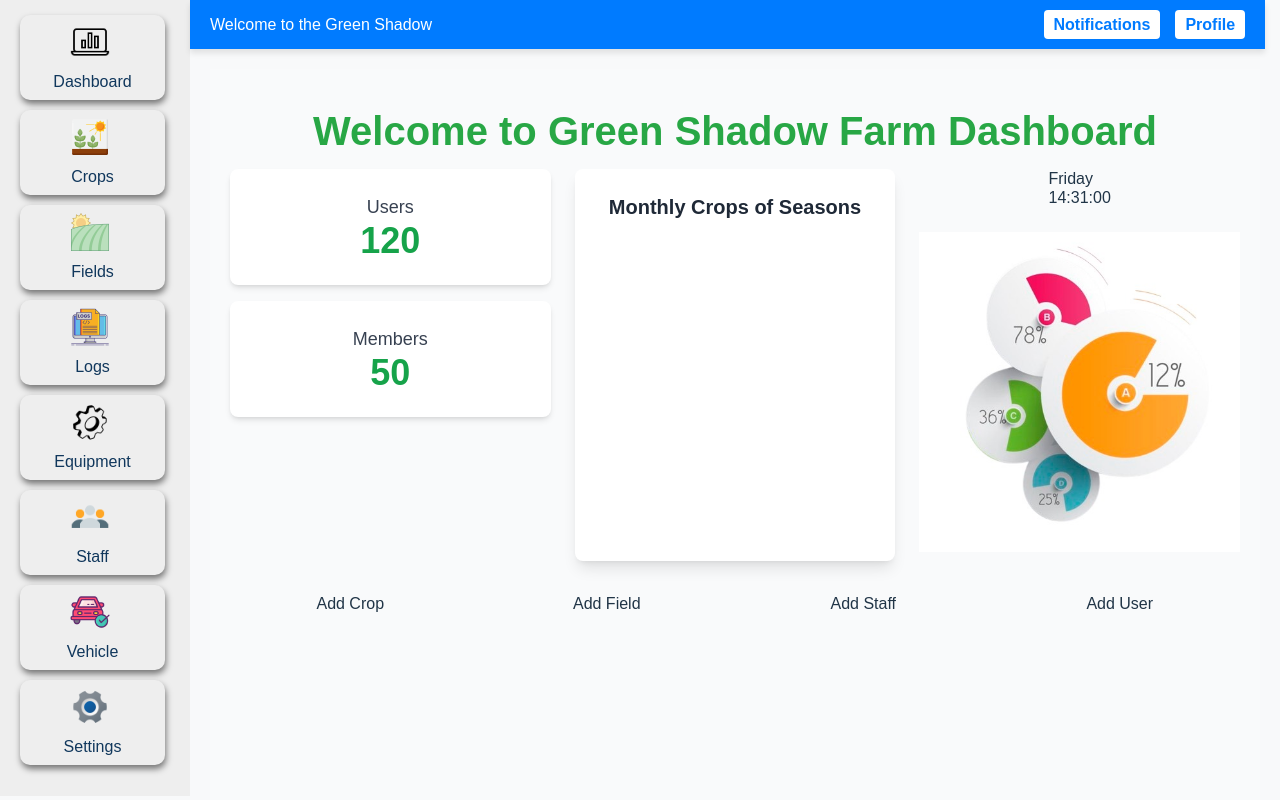
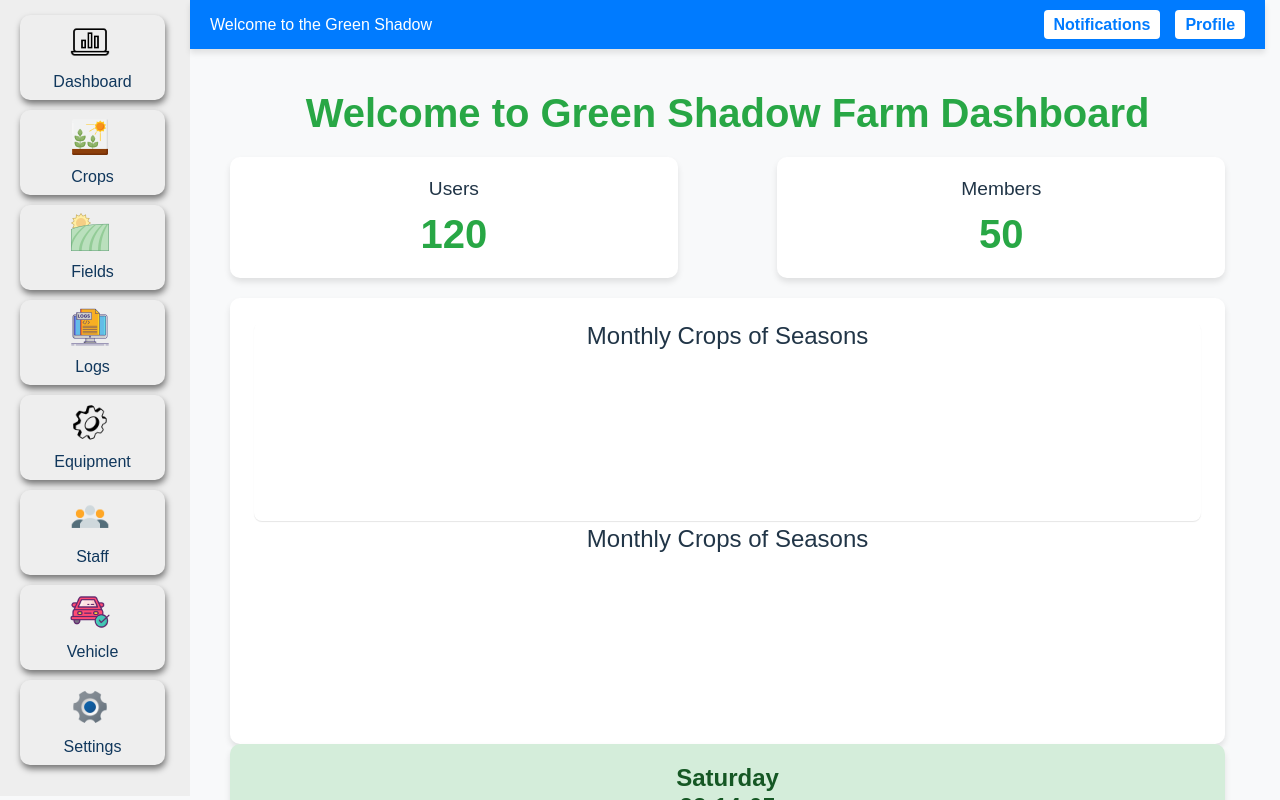
Before and after one commit to jayawickrma/HTML-TO-REACT-Green-Shadow-, a React (Vite) app: page / in a window 1280 px wide. Built offline with nearby package versions, Linux system fonts and the light colour scheme.

Commit message:
created ui

```diff
--- a/src/Dashboard.css
+++ b/src/Dashboard.css
@@ -1,6 +1,7 @@
 @tailwind base;
 @tailwind components;
 @tailwind utilities;
+
 /* General Body Styling */
 body {
     margin: 0;
@@ -9,16 +10,16 @@ body {
     background-color: #f8f9fa;
 }
 
-/* Welcome Section */
 #dashboardContent {
     padding: 20px;
     min-height: 100vh;
 }
 
-#dashboardContent h2 {
+/* Welcome Section */
+.welcome-section h2 {
     font-size: 2.5rem;
     font-weight: bold;
-    color: #28a745; /* Green color */
+    color: #28a745;
     text-align: center;
     margin-bottom: 20px;
 }
@@ -26,25 +27,22 @@ body {
 /* Stats Section */
 .stats-section {
     display: flex;
-    gap: 20px;
-    justify-content: center;
+    justify-content: space-between;
     margin-bottom: 20px;
 }
 
 .stats-card {
-    background: white;
+    background-color: white;
     box-shadow: 0px 4px 6px rgba(0, 0, 0, 0.1);
     border-radius: 10px;
     padding: 20px;
     text-align: center;
-    flex: 1;
-    max-width: 200px;
+    width: 45%;
 }
 
 .stats-card h5 {
     font-size: 1.2rem;
     font-weight: 500;
-    color: #666;
     margin-bottom: 10px;
 }
 
@@ -54,104 +52,69 @@ body {
     color: #28a745;
 }
 
-/* Buttons Section */
-.buttons-section {
-    display: grid;
-    grid-template-columns: repeat(auto-fit, minmax(150px, 1fr));
-    gap: 15px;
-    margin: 20px 0;
-}
-
-.action-button {
-    background: #28a745;
-    color: white;
-    font-weight: bold;
-    font-size: 1rem;
-    padding: 10px 15px;
-    border: none;
-    border-radius: 5px;
-    text-align: center;
-    cursor: pointer;
-    transition: background 0.3s ease;
-}
-
-.action-button:hover {
-    background: #218838;
-}
-
 /* Chart Section */
 .chart-section {
-    background: white;
+    background-color: white;
     box-shadow: 0px 4px 6px rgba(0, 0, 0, 0.1);
     border-radius: 10px;
     padding: 20px;
-    margin: 20px auto;
-    max-width: 600px;
+    text-align: center;
 }
 
 .chart-section h5 {
     font-size: 1.5rem;
-    font-weight: bold;
-    color: #333;
+    margin-bottom: 20px;
+}
+
+/* Date and Time Section */
+.date-time-card {
+    background-color: #d4edda;
+    box-shadow: 0px 4px 6px rgba(0, 0, 0, 0.1);
+    border-radius: 10px;
+    padding: 20px;
     text-align: center;
     margin-bottom: 20px;
 }
 
-#myChart {
-    width: 100%;
-    height: 300px;
-}
-
-/* Date and Time Section */
-.date-time-card {
-    background: #d4edda;
-    box-shadow: 0px 4px 6px rgba(0, 0, 0, 0.1);
-    border-radius: 10px;
-    text-align: center;
-    padding: 20px;
-    margin: 20px auto;
-    max-width: 200px;
-}
-
 .date-time-card p {
     margin: 0;
-    color: #333;
+    color: #155724;
     font-size: 1.5rem;
     font-weight: bold;
 }
 
-.date-time-card p:last-child {
-    font-size: 2rem;
-    margin-top: 10px;
-}
-
 /* Pie Chart Section */
 .pie-chart-card {
-    background: white;
+    background-color: white;
     box-shadow: 0px 4px 6px rgba(0, 0, 0, 0.1);
     border-radius: 10px;
     padding: 20px;
-    display: flex;
-    justify-content: center;
-    align-items: center;
-    margin: 20px auto;
-    max-width: 300px;
+    text-align: center;
 }
 
 .pie-chart-card img {
-    width: 200px;
-    height: 200px;
-    object-fit: cover;
+    width: 100%;
+    height: auto;
 }
 
-/* Responsive Styling */
-@media (max-width: 768px) {
-    .stats-section {
-        flex-direction: column;
-        align-items: center;
-    }
+/* Buttons Section */
+.buttons-section {
+    display: flex;
+    justify-content: space-around;
+    margin-top: 20px;
+}
 
-    .buttons-section {
-        grid-template-columns: repeat(2, 1fr);
-    }
+.action-button {
+    background-color: #28a745;
+    color: white;
+    padding: 10px 20px;
+    border: none;
+    border-radius: 5px;
+    font-weight: bold;
+    cursor: pointer;
+    transition: background-color 0.3s ease;
 }
+
+.action-button:hover {
+    background-color: #218838;
+}
--- a/src/Pages/DashBoard.tsx
+++ b/src/Pages/DashBoard.tsx
@@ -1,76 +1,65 @@
-
 import "../Dashboard.css"; // Import the CSS file
 import pieChart from "../assets/piechart.jpg";
 
 export function DashBoard() {
     return (
-        <>
-            <div id="dashboardContent" className="p-6 bg-gray-50 min-h-screen">
+        <div id="dashboardContent">
             {/* Welcome Section */}
-                <div className="mt-6 mb-4 text-center">
-                    <h2 className="text-3xl font-bold text-green-600">
-                        Welcome to Green Shadow Farm Dashboard
-                    </h2>
+            <div className="welcome-section">
+                <h2>Welcome to Green Shadow Farm Dashboard</h2>
             </div>
 
-                {/* Stats and Buttons Section */}
-                <div className="grid grid-cols-1 md:grid-cols-3 gap-6">
             {/* Stats Section */}
-                    <div className="flex flex-col space-y-4">
-                        {/* Users Card */}
-                        <div className="bg-white shadow-md rounded-lg p-6 text-center">
-                            <h5 className="text-lg font-medium text-gray-700">Users</h5>
-                            <p className="text-4xl font-extrabold text-green-600">120</p>
+            <div className="stats-section">
+                <div className="stats-card">
+                    <h5>Users</h5>
+                    <p>120</p>
                 </div>
-                        {/* Members Card */}
-                        <div className="bg-white shadow-md rounded-lg p-6 text-center">
-                            <h5 className="text-lg font-medium text-gray-700">Members</h5>
-                            <p className="text-4xl font-extrabold text-green-600">50</p>
+                <div className="stats-card">
+                    <h5>Members</h5>
+                    <p>50</p>
                 </div>
             </div>
 
             {/* Chart Section */}
-                    <div className="bg-white shadow-lg rounded-lg p-6">
-                        <h5 className="text-xl font-semibold text-gray-800 text-center mb-4">
-                            Monthly Crops of Seasons
-                        </h5>
-                        <canvas id="myChart" className="w-full h-64"></canvas>
+            <div className="chart-section">
+                <div
+                    className="card m-1 cards col-md-8"
+                    style={{
+                        borderRadius: '8px',
+                        boxShadow: '0 1px 1px rgba(0, 0, 0, 0.1)',
+                        top: '17px',
+                        left: '18px',
+                    }}
+                >
+                    <div className="card-body">
+                        <h5 className="card-title text-center">Monthly Crops of Seasons</h5>
+                        <canvas id="myChart"></canvas>
+                    </div>
+                </div>
+
+                <h5>Monthly Crops of Seasons</h5>
+                <canvas id="myChart"></canvas>
             </div>
 
             {/* Date and Pie Chart Section */}
-                    <div className="flex flex-col items-center space-y-6">
-                        {/* Date Section */}
-                        <div className="date-time-container">
-                            <p id="date">Friday</p>
-                            <p id="time">14:31:00</p>
+            <div className="info-section">
+                <div className="date-time-card">
+                    <p>Saturday</p>
+                    <p>22:14:05</p>
                 </div>
-                        {/* Pie Chart */}
-                        <div id="piechart">
-                            <img
-                                src={pieChart}
-                                alt="Pie Chart"
-                                id="imagepie"
-                            />
-                        </div>
+                <div className="pie-chart-card">
+                    <img src={pieChart} alt="Pie Chart" />
                 </div>
             </div>
 
-                {/* Action Buttons Section */}
-                <div className="mt-8 grid grid-cols-2 md:grid-cols-4 gap-4">
-                    <button className="list-group-item">
-                        Add Crop
-                    </button>
-                    <button className="list-group-item">
-                        Add Field
-                    </button>
-                    <button className="list-group-item">
-                        Add Staff
-                    </button>
-                    <button className="list-group-item">
-                        Add User
-                    </button>
+            {/* Buttons Section */}
+            <div className="buttons-section">
+                <button className="action-button">Add Crop</button>
+                <button className="action-button">Add Field</button>
+                <button className="action-button">Add Staff</button>
+                <button className="action-button">Add User</button>
             </div>
         </div>
-        </>
     );
 }
--- a/src/index.css
+++ b/src/index.css
@@ -147,3 +147,6 @@ button:focus-visible {
     background-color: #f9f9f9;
   }
 }
+.text-center.my-4 {
+  color: black;
+}
```
Lines whose indentation alone changed are shown as unchanged.
